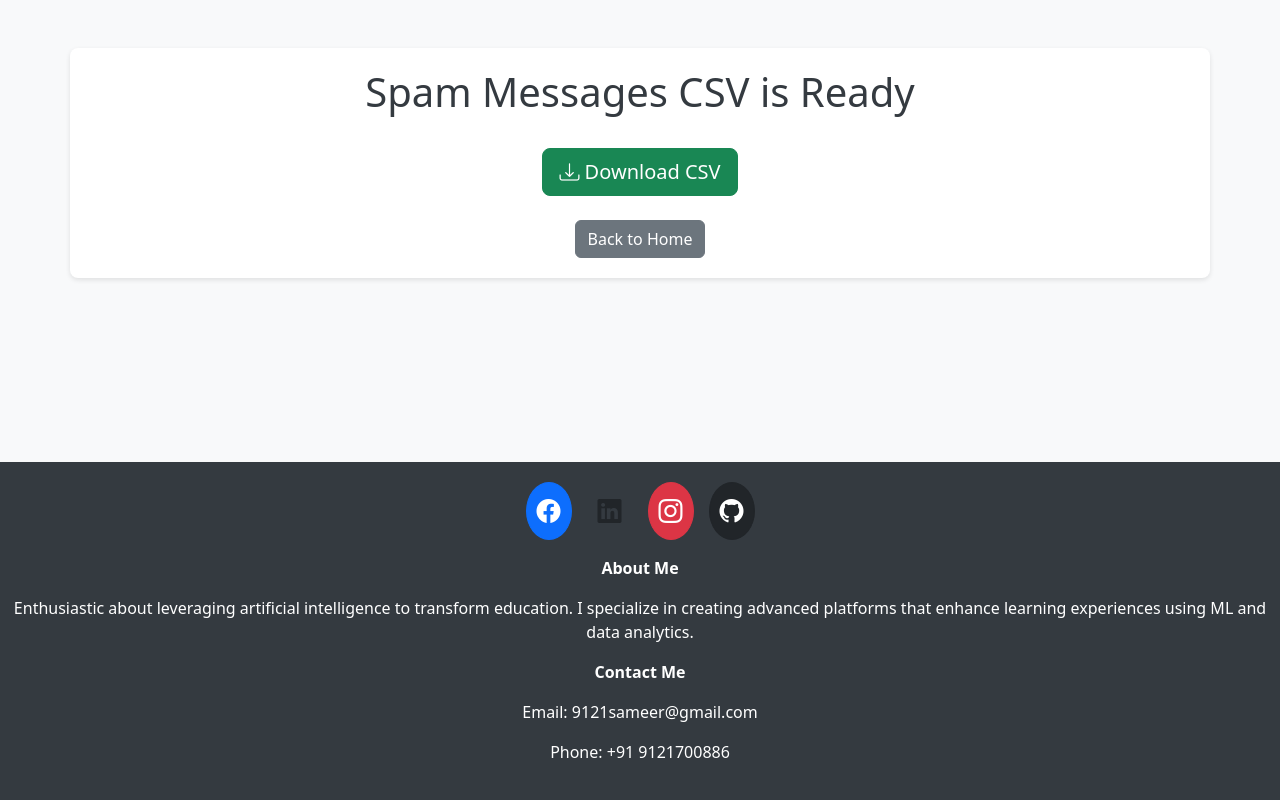
After one commit to h-shaiksameer/SpamFilterPlus, a Flask app: page /download_spam in a window 1280 px wide. The commit adds this page. Run offline with Flask 3, Linux system fonts and the light colour scheme; some libraries are stand-ins or nearby versions.

Commit message:
Feature 1 Done

```diff
--- a/app.py
+++ b/app.py
@@ -1,4 +1,4 @@
-from flask import Flask, render_template, request
+from flask import Flask, render_template, request, send_file
 import pandas as pd
 import re
 from sklearn.feature_extraction.text import CountVectorizer
@@ -59,6 +59,19 @@ def index():
 def read_email():
     return read_email_view()
 
+@app.route('/download_spam')
+def download_spam():
+    spam_data = data[data['label'] == 'spam']
+    csv_path = 'static/results/spam_messages.csv'
+    spam_data.to_csv(csv_path, index=False)
+    return render_template('download.html')
+
+@app.route('/download_spam_csv')
+def download_spam_csv():
+    return send_file('static/results/spam_messages.csv', as_attachment=True)
+
+
+
 if __name__ == "__main__":
     port = int(os.environ.get("PORT", 5000))
     app.run(host="0.0.0.0", port=port)
--- /dev/null
+++ b/templates/download.html
@@ -0,0 +1,95 @@
+<!DOCTYPE html>
+<html lang="en">
+<head>
+    <meta charset="UTF-8">
+    <meta name="viewport" content="width=device-width, initial-scale=1.0">
+    <title>Download Results - Spam Filter</title>
+    <link rel="icon" href="static/android-chrome-512x512.png" type="image/png">
+    <link href="https://cdn.jsdelivr.net/npm/bootstrap@5.3.0/dist/css/bootstrap.min.css" rel="stylesheet">
+    <link rel="stylesheet" href="https://cdn.jsdelivr.net/npm/bootstrap-icons@1.10.5/font/bootstrap-icons.css">
+    <style>
+        body {
+            background-color: #f8f9fa;
+        }
+        .container {
+            margin-top: 40px;
+            padding: 20px;
+            background-color: #ffffff;
+            border-radius: 8px;
+            box-shadow: 0 2px 5px rgba(0, 0, 0, 0.1);
+        }
+        h1 {
+            color: #343a40;
+        }
+        footer {
+            position: fixed;
+            bottom: 0;
+            width: 100%;
+            padding: 20px 0;
+            background-color: #343a40;
+            color: white;
+            text-align: center;
+            z-index: 999;
+        }
+        .social-icons {
+            display: flex;
+            justify-content: center;
+            gap: 15px;
+            margin-bottom: 15px;
+        }
+        .btn-social {
+            font-size: 1.5rem;
+            border-radius: 50%;
+            padding: 10px;
+        }
+        footer a {
+            color: white;
+            text-decoration: none;
+        }
+        footer a:hover {
+            text-decoration: underline;
+        }
+    </style>
+</head>
+<body>
+    <div class="container text-center mt-5">
+        <h1>Spam Messages CSV is Ready</h1>
+        <a href="{{ url_for('download_spam_csv') }}" class="btn btn-success btn-lg mt-4">
+            <i class="bi bi-download"></i> Download CSV
+        </a>
+        <div class="mt-4">
+            <a href="{{ url_for('index') }}" class="btn btn-secondary">Back to Home</a>
+        </div>
+    </div>
+
+    <footer class="bg-light-blue text-center mt-5">
+        <div class="social-icons">
+            <a href="https://www.facebook.com/shaiksameer.hussain.12?mibextid=ZbWKwL" target="_blank" class="btn btn-primary btn-social">
+                <i class="bi bi-facebook"></i>
+            </a>
+            <a href="https://www.linkedin.com/in/shaik-sameer-hussain-b88323250" target="_blank" class="btn btn-social btn-linkedin">
+                <i class="bi bi-linkedin"></i>
+            </a>
+            <a href="https://www.instagram.com/h_shaiksameer" target="_blank" class="btn btn-danger btn-social">
+                <i class="bi bi-instagram"></i>
+            </a>
+            <a href="https://github.com/Sameerq7" target="_blank" class="btn btn-dark btn-social">
+                <i class="bi bi-github"></i>
+            </a>
+        </div>
+
+        <div class="mt-3 text-white">
+            <p><strong>About Me</strong></p>
+            <p>Enthusiastic about leveraging artificial intelligence to transform education. I specialize in creating advanced platforms that enhance learning experiences using ML and data analytics.</p>
+        </div>
+
+        <div class="mt-3 text-white">
+            <p><strong>Contact Me</strong></p>
+            <p>Email: <a href="mailto:9121sameer@gmail.com">9121sameer@gmail.com</a></p>
+            <p>Phone: <a href="tel:+919121700886">+91 9121700886</a></p>
+        </div>
+    </footer>
+
+    <script src="https://cdn.jsdelivr.net/npm/bootstrap@5.3.0/dist/js/bootstrap.bundle.min.js"></script>
+</body>
+</html>
--- a/templates/index.html
+++ b/templates/index.html
@@ -75,6 +75,7 @@
         <nav class="d-flex justify-content-center mb-4">
             <a class="nav-link" href="/">Home</a>
             <a class="nav-link" href="/read_email">Read Email</a>
+            <a class="nav-link" href="/download_spam">Download Spam Messages</a>
         </nav>
 
         <form method="POST">
```
Also changed, not shown: index.html (deleted, +0 -75 lines), static/results/distribution_plot_20250406_175251.png (renamed from static/results/distribution_plot_20241024_132500.png), static/results/spam_messages.csv (added), 1 other file.
